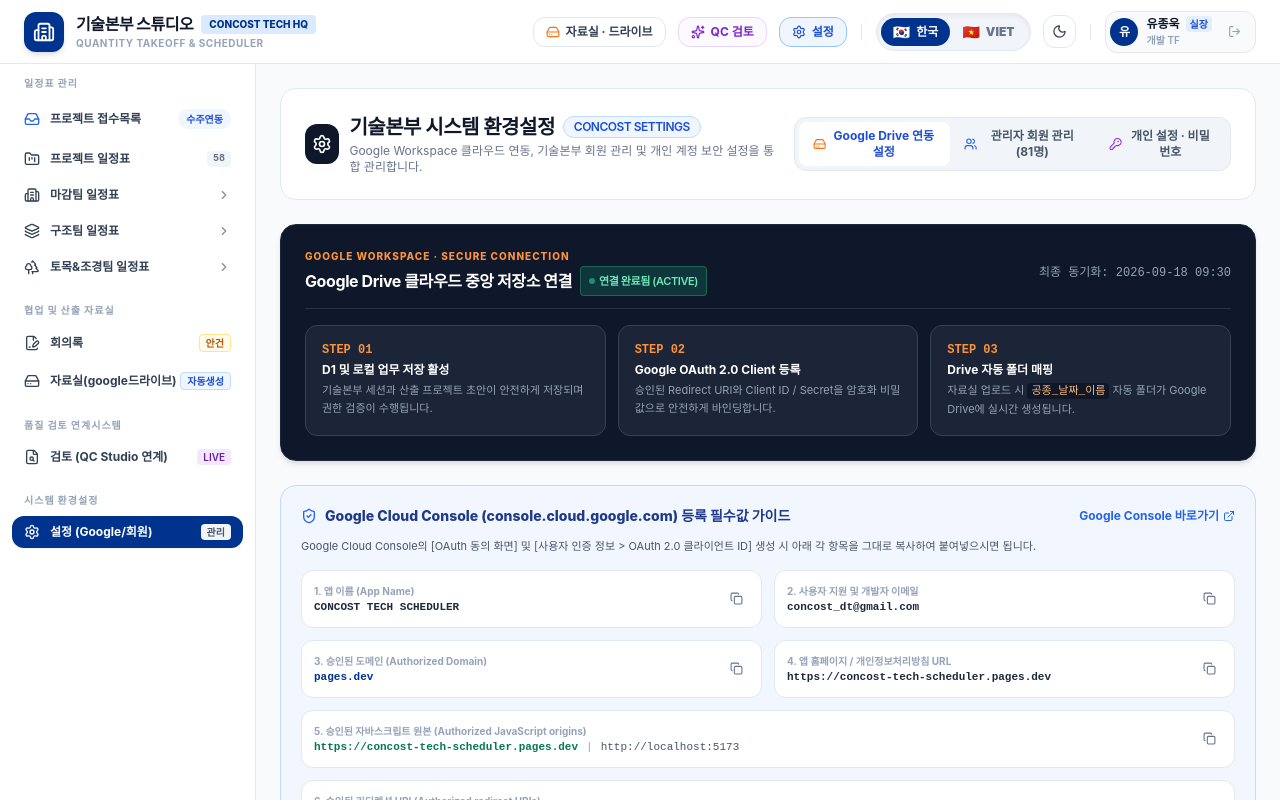
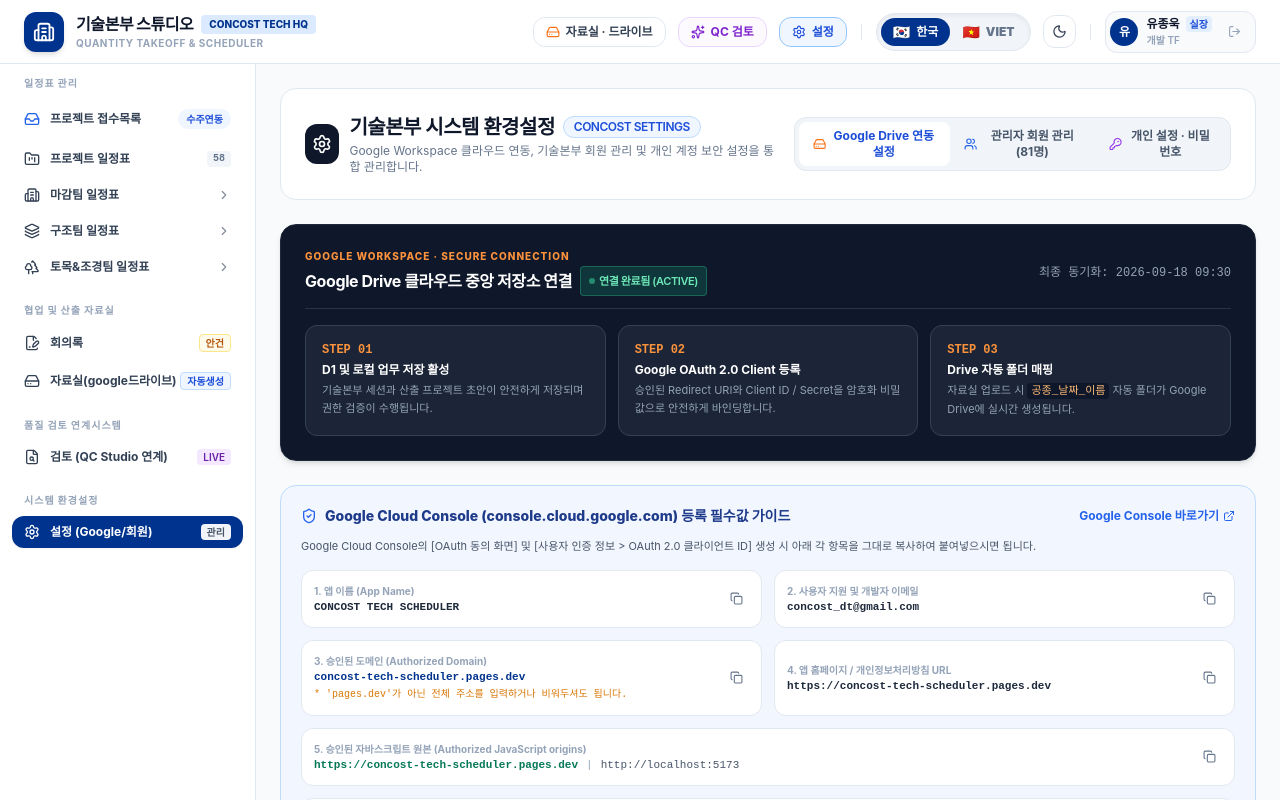
Before and after one commit to jjwwhhjj1116-prog/-, a React (Vite) app in the folder scheduler-web/: page / in a window 1280 px wide. Both pictures are taken after a click on the button "설정". Shown: the top 800 px of the page. Built offline with nearby package versions, Linux system fonts and the light colour scheme.

Commit message:
fix: update OAuth authorized domain to full sub-domain concost-tech-scheduler.pages.dev

```diff
--- a/scheduler-web/src/components/SettingsView.tsx
+++ b/scheduler-web/src/components/SettingsView.tsx
@@ -318,12 +318,13 @@
               <div className="bg-white dark:bg-slate-800 p-3 rounded-xl border border-slate-200 dark:border-slate-700 flex items-center justify-between">
                 <div>
                   <span className="text-[10px] text-slate-400 block font-sans font-bold">3. 승인된 도메인 (Authorized Domain)</span>
-                  <span className="font-bold text-[#00338d] dark:text-blue-300">pages.dev</span>
+                  <span className="font-bold text-[#00338d] dark:text-blue-300">concost-tech-scheduler.pages.dev</span>
+                  <span className="text-[10px] text-amber-600 dark:text-amber-400 block mt-0.5 font-medium">* 'pages.dev'가 아닌 전체 주소를 입력하거나 비워두셔도 됩니다.</span>
                 </div>
                 <button
                   type="button"
                   onClick={() => {
-                    navigator.clipboard.writeText('pages.dev');
+                    navigator.clipboard.writeText('concost-tech-scheduler.pages.dev');
                     setDriveToast('승인된 도메인이 복사되었습니다.');
                     setTimeout(() => setDriveToast(null), 2500);
                   }}
```
